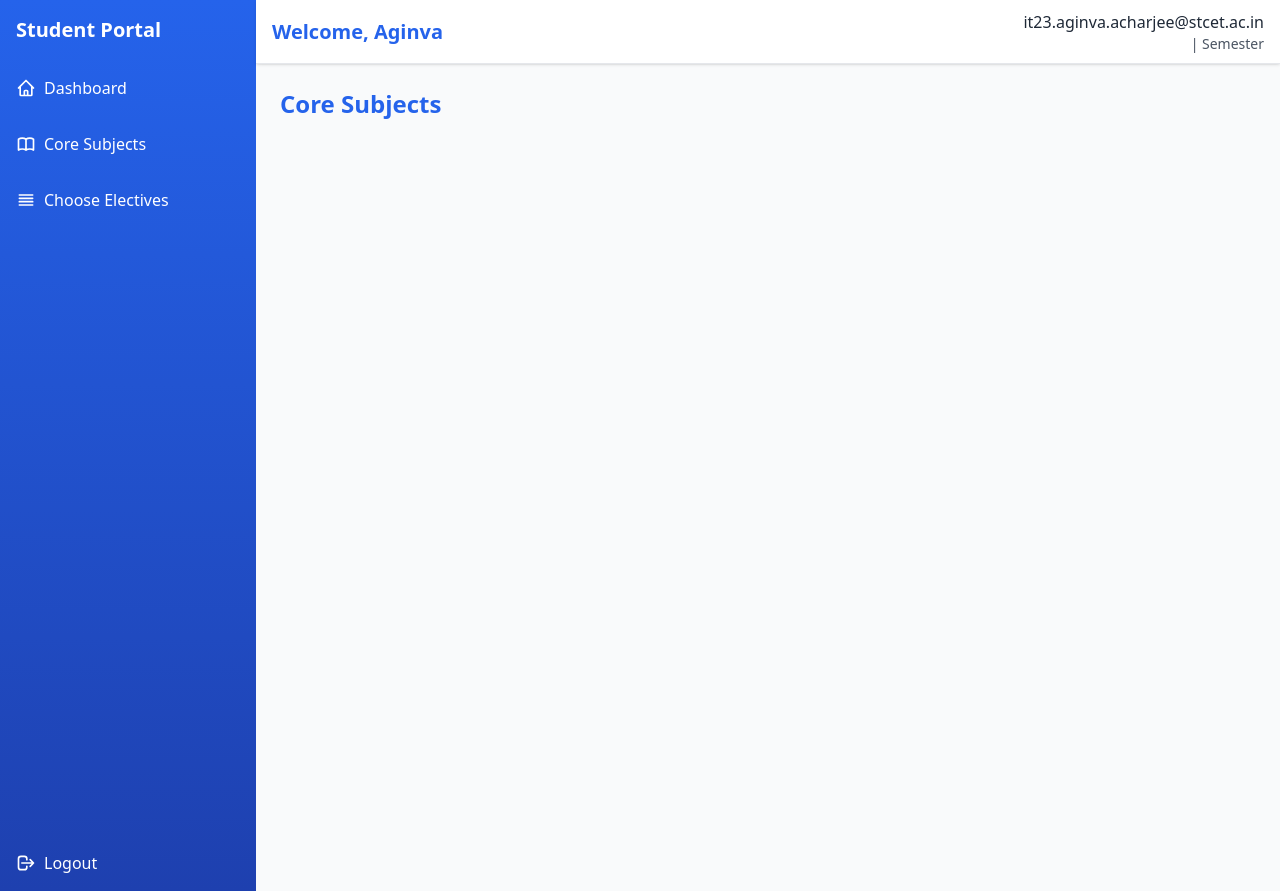
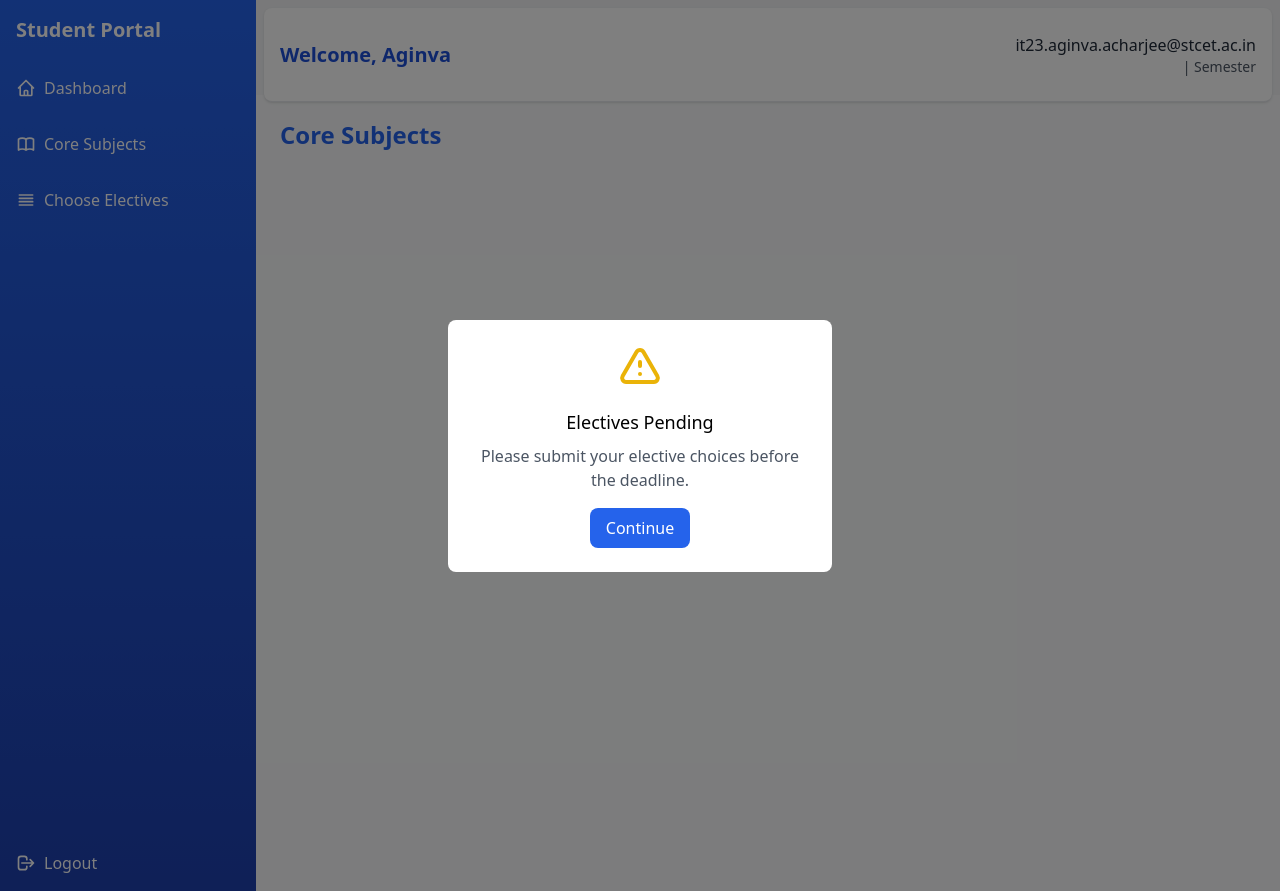
Before and after one commit to Phenix8240/Allocation-Matcher, a Django app: template ElectiveApp/core/templates/core/student_dashboard.html in a window 1280 px wide. Run offline with Django 5.2, Linux system fonts and the light colour scheme; the template is opened without the code that fills it: values that come from a table or form of the project are taken from there, others are empty; data comes from the database, SQL or seed files in the repository; both versions use the stored data as it was after the commit; some libraries are stand-ins or nearby versions.

Commit message:
student dashboard updated

```diff
--- a/ElectiveApp/core/templates/core/student_dashboard.html
+++ b/ElectiveApp/core/templates/core/student_dashboard.html
@@ -9,6 +9,41 @@
     <script src="https://code.jquery.com/jquery-3.6.0.min.js"></script>
 </head>
 <body class="bg-gray-100">
+    <!-- Status Modal -->
+    <div id="status-modal" class="hidden fixed inset-0 bg-black bg-opacity-50 z-50 flex items-center justify-center">
+        <div class="bg-white rounded-lg p-6 max-w-sm w-full mx-4">
+            <div class="text-center">
+                <div class="mx-auto mb-4">
+                    {% if electives_saved %}
+                        <svg class="w-12 h-12 text-green-500 mx-auto" fill="none" stroke="currentColor" viewBox="0 0 24 24">
+                            <path stroke-linecap="round" stroke-linejoin="round" stroke-width="2" d="M5 13l4 4L19 7"></path>
+                        </svg>
+                    {% else %}
+                        <svg class="w-12 h-12 text-yellow-500 mx-auto" fill="none" stroke="currentColor" viewBox="0 0 24 24">
+                            <path stroke-linecap="round" stroke-linejoin="round" stroke-width="2" d="M12 9v2m0 4h.01m-6.938 4h13.856c1.54 0 2.502-1.667 1.732-3L13.732 4c-.77-1.333-2.694-1.333-3.464 0L3.34 16c-.77 1.333.192 3 1.732 3z"></path>
+                        </svg>
+                    {% endif %}
+                </div>
+                <h3 class="text-lg font-medium mb-2">
+                    {% if electives_saved %}
+                        Electives Submitted!
+                    {% else %}
+                        Electives Pending
+                    {% endif %}
+                </h3>
+                <p class="text-gray-600 mb-4">
+                    {% if electives_saved %}
+                        Your elective selections have been successfully submitted.
+                    {% else %}
+                        Please submit your elective choices before the deadline.
+                    {% endif %}
+                </p>
+                <button onclick="closeModal()" class="bg-blue-600 text-white px-4 py-2 rounded-lg hover:bg-blue-700">
+                    Continue
+                </button>
+            </div>
+        </div>
+    </div>
     <!-- Sidebar (Fixed) -->
     <div class="fixed top-0 left-0 w-64 h-screen bg-gradient-to-b from-blue-600 to-blue-800 text-white flex flex-col">
         <div class="p-4 text-xl font-bold">Student Portal</div>
@@ -35,15 +70,16 @@
     </div>
 
     <!-- Header (Fixed) -->
-    <header class="fixed top-0 left-64 right-0 h-16 bg-white shadow flex justify-between items-center px-4 border-b border-gray-200">
+    <header class="fixed top-2 left-[264px] right-2  h-[94px] bg-white shadow flex justify-between items-center px-4 border-b border-gray-200 rounded-lg">
         <div>
-            <h1 class="text-xl font-bold text-blue-600">
+            <h1 class="text-xl font-bold text-blue-700">
                 Welcome, <span id="welcome-name"></span>
             </h1>
             {% if student.roll %}
                 <p class="text-sm text-gray-600">Roll: {{ student.roll }}</p>
             {% endif %}
         </div>
+        <!-- Add this updated right-side section -->
         <div class="text-right">
             <p class="text-gray-800">{{ student.user.email }}</p>
             <p class="text-sm text-gray-600">{{ student.get_department_display }} | Semester {{ student.semester }}</p>
@@ -51,7 +87,8 @@
     </header>
 
     <!-- Main Content (Scrollable) -->
-    <main class="ml-64 mt-16 p-6 bg-gray-50" style="height: calc(100vh - 4rem); overflow-y: auto;">
+    <main class="ml-64 mt-16 p-6 bg-gray-50 mt-[95px]" style="height: calc(100vh - 4rem); overflow-y: auto;">
+
         {% if messages %}
             <div class="mb-4">
                 {% for message in messages %}
@@ -78,6 +115,25 @@
     </main>
 
     <script>
+        // CSRF Token Handling
+        function getCookie(name) {
+            const value = `; ${document.cookie}`;
+            const parts = value.split(`; ${name}=`);
+            if (parts.length === 2) return parts.pop().split(';').shift();
+        }
+
+        // Auto-show modal after 1 second
+        setTimeout(() => {
+            if(!sessionStorage.getItem('modalClosed')) {
+                document.getElementById('status-modal').classList.remove('hidden');
+            }
+        }, 1000);
+
+        function closeModal() {
+            document.getElementById('status-modal').classList.add('hidden');
+            sessionStorage.setItem('modalClosed', 'true');
+        }
+
         $(document).ready(function() {
             // Extract and display the name in the welcome message
             const email = '{{ student.user.email }}';
@@ -98,7 +154,7 @@
                             <div class="p-4 bg-white shadow-md rounded-lg">
                                 <h3 class="font-bold text-gray-800">${subject.code}</h3>
                                 <p class="text-gray-700">${subject.name}</p>
-                                <p class="text-sm text-gray-500">Stream: ${subject.stream}</p>
+                                <p class="text-sm text-gray-500">${subject.stream === "Core CS" ? "Theory" : "Labratory"} Subject</p>
                             </div>
                         `;
                     });
@@ -171,15 +227,23 @@
             // Handle save electives with confirmation
             $(document).on('click', '#save-electives', function() {
                 if (confirm("Are you sure you want to save your elective choices?")) {
+                    const csrftoken = getCookie('csrftoken');
                     let selected_codes = $('.elective-checkbox:checked').map(function() {
                         return this.value;
                     }).get();
+
                     $.ajax({
                         url: '{% url 'save_elective_selection' %}',
                         type: 'POST',
                         contentType: 'application/json',
-                        data: JSON.stringify({ selected_codes: selected_codes }),
-                        headers: { 'X-CSRFToken': '{{ csrf_token }}' },
+                        data: JSON.stringify({
+                            selected_codes: selected_codes,
+                            csrfmiddlewaretoken: csrftoken  // Additional security
+                        }),
+                        headers: {
+                            'X-CSRFToken': csrftoken,
+                            'Content-Type': 'application/json'
+                        },
                         success: function(response) {
                             alert(response.message);
                             window.location.reload();
@@ -199,6 +263,25 @@
             // Show core subjects by default
             $('#core-subjects-link').click();
         });
+        // Auto-show modal after 1 second
+        setTimeout(() => {
+            if (!sessionStorage.getItem('modalClosed')) {
+                const modal = document.getElementById('status-modal');
+                if (modal) {
+                    modal.classList.remove('hidden');
+                    modal.classList.add('flex'); // Add flex display
+                }
+            }
+        }, 1000);
+
+        function closeModal() {
+            const modal = document.getElementById('status-modal');
+            if (modal) {
+                modal.classList.add('hidden');
+                modal.classList.remove('flex');
+                sessionStorage.setItem('modalClosed', 'true');
+            }
+        }
     </script>
 </body>
 </html>
--- a/ElectiveApp/core/views.py
+++ b/ElectiveApp/core/views.py
@@ -114,7 +114,7 @@
 @login_required
 def student_dashboard(request):
     student = request.user.student
-    if not student.department or not student.semester:
+    if not student.department or not student.semester or not student.roll:
         return redirect('select_department_semester')
 
     return render(request, 'core/student_dashboard.html', {
@@ -168,6 +168,8 @@
         'departments': Student._meta.get_field('department').choices,
         'semesters': Student._meta.get_field('semester').choices,
     })
+
+
 @login_required
 def fetch_core_subjects(request):
     student = request.user.student
```
Also changed, not shown: ElectiveApp/db.sqlite3.
